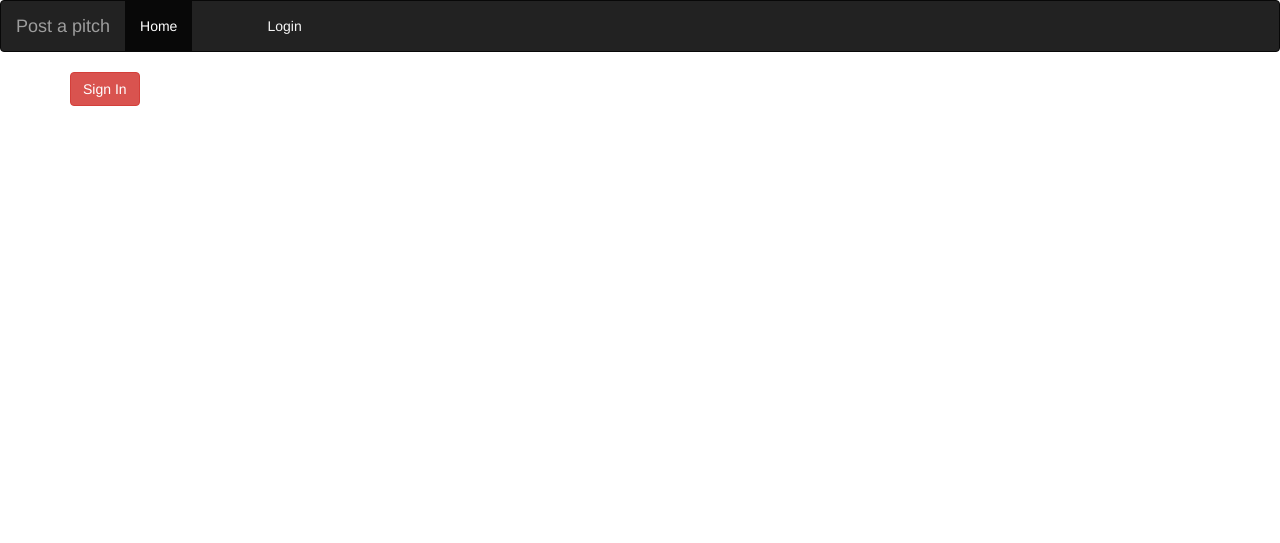
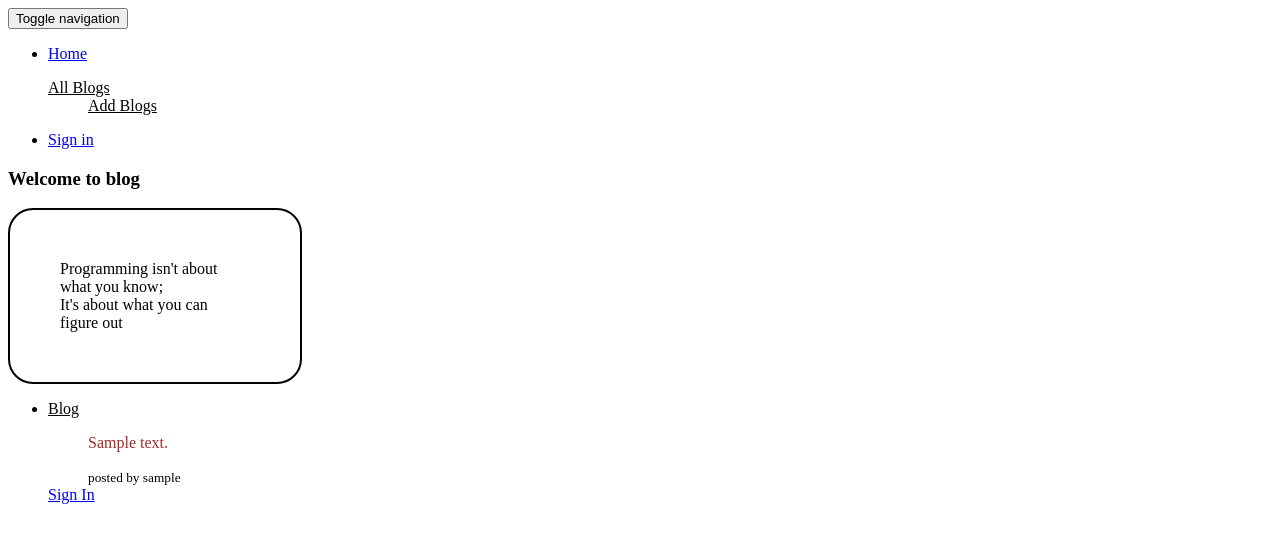
Before and after one commit to BernardMairura/flaskquote, a Flask app: template app/templates/index.html in a window 1280 px wide. Shown: the top 543 px of the page. Run offline with Flask 2, Linux system fonts and the light colour scheme; the template is opened without the code that fills it: most values are stand-ins (such as "Sample title", 1, 10 or a date in 2020); data that the repository does not hold is empty; some libraries are stand-ins or nearby versions.

Commit message:
template style changes

```diff
--- a/app/main/views.py
+++ b/app/main/views.py
@@ -16,11 +16,11 @@
     View root page function that returns the index page and its data
     '''
 
-    title = 'Home'
+    title = 'welcome'
     pblog = Blog.query.filter_by(category="pblog")
 
 
-    return render_template('home.html', title = title, pblog = pblog)
+    return render_template('index.html', title = title, pblog = pblog)
 
 
 @main.route('/blogs/new/', methods = ['GET','POST'])
@@ -33,7 +33,7 @@
         owner_id = current_user
         print(current_user._get_current_object().id)
         new_blog = Blog(owner_id =current_user._get_current_object().id, title = title,description=description)
-        db.session.add(new_pitch)
+        db.session.add(new_blog)
         db.session.commit()
 
 
--- a/app/templates/index.html
+++ b/app/templates/index.html
@@ -1,16 +1,40 @@
-{% extends 'base.html'%}
+{% extends 'base.html' %}
+{% import 'macros.html' as macro %}
+{% block styles %}
+
+    <link rel="stylesheet" href="{{url_for('static',filename='css/index.css')}}">
+    <link href="https://fonts.googleapis.com/css?family=Sacramento&display=swap" rel="stylesheet">
+{% endblock %}
 {% block content %}
-<div class="container-fluid welcome-page">
-    <div class="container">
-        <div class="row">
-            <div class="col-md-12 welcome">
-                {% if current_user.is_authenticated%}
-                <a id="start" class="btn btn-danger animated infinite flash" href="{{url_for('home.index')}}">Blogs Summary</a>
-                {% else %}
-                <a id="start" class="btn btn-danger animated infinite flash" href="{{url_for('auth.login')}}">Sign In</a>
-                {% endif %}
+
+<div class="container-fluid" style="background-image: url('');width:60%;background-repeat: no-repeat;">
+        <div class="container"></div>
+<h3 > Welcome to blog</h3>
+ <p style="border: 2px solid black;padding:50px;border-radius: 25px;font-family:serfix;width: 25%;">Programming isn't about <br>what you know;<br> It's about what you can figure out</p>
+</div>
+
+      <ul class="nav nav-pills nav-justified nav-fill" role="tablist">
+        <li class="nav-item">
+          <a class="nav-link active" data-toggle="tab" href="#product" style="color: rgb(5, 5, 5);">Blog</a>
+        </li>
+        <div class="tab-content">
+            <div id="product" class="container tab-pane fade">
+              {{ macro.display(pblog) }}
+
             </div>
-        </div>
+
+
+<div class="row">
+<div class="col-md-12 welcome">
+    {% if current_user.is_authenticated %}
+    <a id="start" class="btn btn-danger animated infinite flash" href="{{url_for('main.index')}}">View all</a>
+    {% else %}
+    <a id="start" class="btn btn-danger animated infinite flash" href="{{url_for('auth.login')}}">Sign In</a>
+    {% endif %}
+
     </div>
 </div>
+</div>
+
+
 {% endblock %}
--- a/app/templates/macros.html
+++ b/app/templates/macros.html
@@ -1,22 +1,16 @@
-{% macro display(category_list) %}
-<div class="row">
+{% macro display(category_list) %}<div class="row">
 	{% if category_list %}
 	   {% for category in category_list %}
 <div class="col-md-6">
 <div class="thumbnail text-center">
-			<h5 class="card-header">{{category.title}}</h5>
-			<h5 class="card-header">{{category.category}}</h5>
+	<h4 class="card-header">{{category.title}}</h4>
+	<h4 class="card-header">{{category.category}}</h4>
 <div class="card-body">
 	<blockquote class="blockquote mb-0">
 	<h2>{{category.description}}</h2>
 	<footer class="blockquote-footer"> Posted by {{category.user.username}}</footer>
 	</blockquote>
-
-				<a href="{{url_for('main.new_comment',pitch_id = category.id)}}" class="btn btn-info"> Add a comment</a>
-				<a href="{{url_for('main.upvote',pitch_id = category.id)}}" class= "btn btn-primary btn-sm"><i></i>Upvote <span>{{category.upvotes.count()}}</span></a>
-				<a href="{{url_for('main.downvote',pitch_id = category.id)}}" class= "btn btn-danger btn-sm"><i class="far fa-thumbs-up"></i>Downvote <span>{{category.downvotes.count()}}</span></a>
-
-
+	<a href="{{url_for('main.new_comment',blog_id = category.id)}}" class="btn btn-info"> Add comment</a>
 </div>
 </div>
 
@@ -25,13 +19,10 @@
 {% else %}
 {% endif %}
 </div>
-{% endmacro %}
 
 
 
-{% macro displayComment(comments) %}
 <ul>
-
 {% if comments %}
 {% for comment in comments %}
 <div class="row text-center">
@@ -41,12 +32,9 @@
 {% endfor %}
 {% else %}
 
-			<h3>This post does  not does not have any comments yet !</h3>
+<h3>No comments yet !</h3>
 {%endif%}
 
 </ul>
 
-
-
-
 {% endmacro %}
--- a/app/templates/navbar.html
+++ b/app/templates/navbar.html
@@ -1,21 +1,38 @@
-<nav class="navbar navbar-inverse">
+<div>
+  <div class="navbar navbar" role="navigation">
           <div class="container-fluid">
               <div class="navbar-header">
-        <a class="navbar-brand" href="/pitches/new/">Post a pitch</a>
+                  <button type="button" class="navbar-toggle" data-toggle="collapse" data-target=".navbar-collapse">
+                    <span class="sr-only">Toggle navigation</span>
+                    <span class="icon-bar"></span>
+                    <span class="icon-bar"></span>
+                    <span class="icon-bar"></span>
+                  </button>
+
               </div>
+              <div class="navbar-collapse collapse">
                   <ul class="nav navbar-nav">
-        <li class="active"><a href="#">Home</a></li>
+                      <li><a href="/">Home</a></li>
+                  </ul>
+                  <ul>
+
+                    <a style="text-align: center; color:black;" class="navbar-brand" href="/">All Blogs </a>
+                    <ul>
+                      <a style="text-align: center; color:black;" class="navbar-brand" href="/blogs/new/"> Add Blogs </a>
+                      </ul>
+                    </ul>
+
+              </div>
+
+          </div>
            <ul class="nav navbar-nav navbar-right">
           {% if current_user.is_authenticated %}
-            <li style="color:whitesmoke">{{current_user.username}}</li>
-            <li><a style="color: whitesmoke;"  href="{{url_for('auth.logout')}}">Logout</a></li>
+          <li style = "color:black;padding:15px;">{{current_user.username}}</li>
+
+          <li><a href="{{url_for('auth.logout')}}">Sign out</a></li>
           {% else %}
-            <li><a style="color: whitesmoke;" href="{{url_for('auth.login')}}">Login</a></li>
+          <li><a href="{{url_for('auth.login')}}">Sign in</a></li>
           {%endif%}
         </ul>
-        </li>
-        <li><a style="color: whitesmoke;"  href="{{url_for('auth.logout')}}"></a></li>
-        <li><a style="color: whitesmoke;" href="{{url_for('auth.login')}}"></a></li>
-      </ul>
       </div>
-  </nav>
+  </div>
```
Also changed, not shown: app/main/errors.py (+9 -0 lines), app/templates/auth/login.html (+1 -34 lines), app/templates/home.html (deleted, +0 -25 lines). Lines whose indentation alone changed are shown as unchanged.
